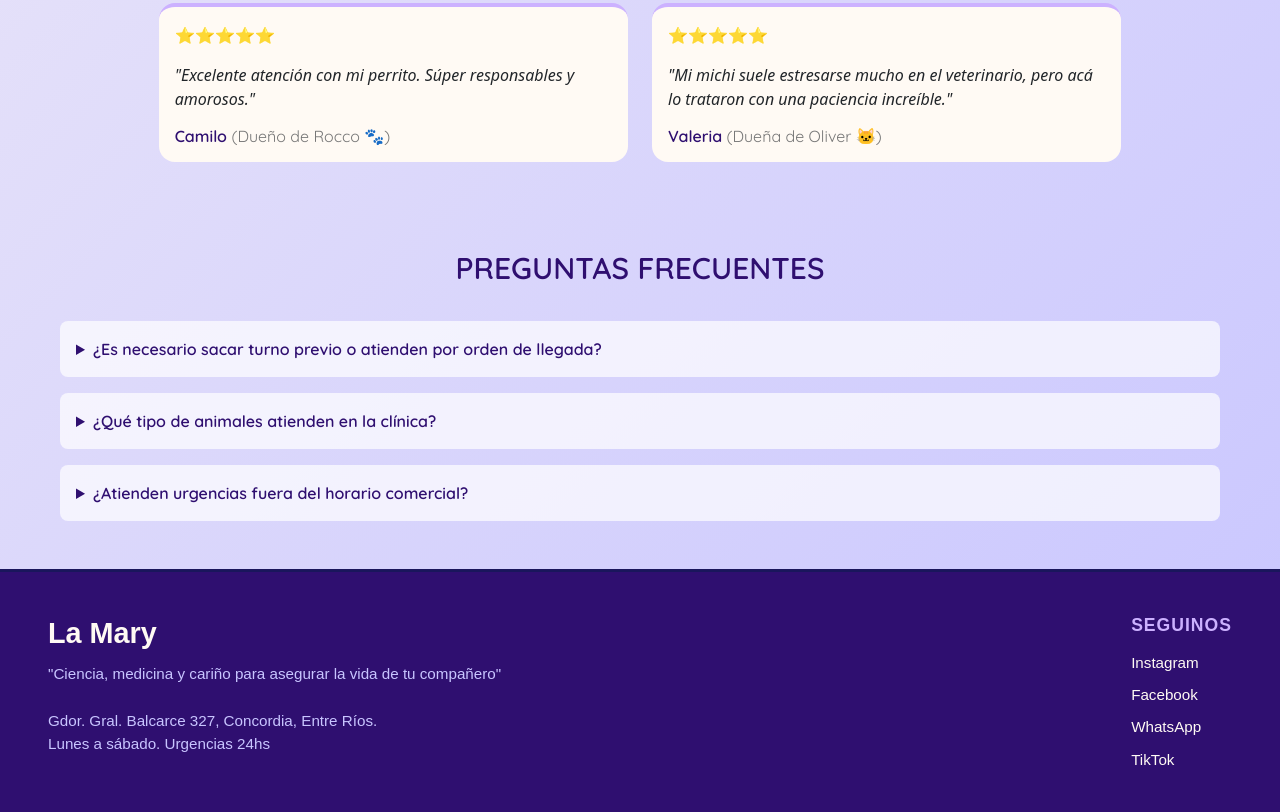
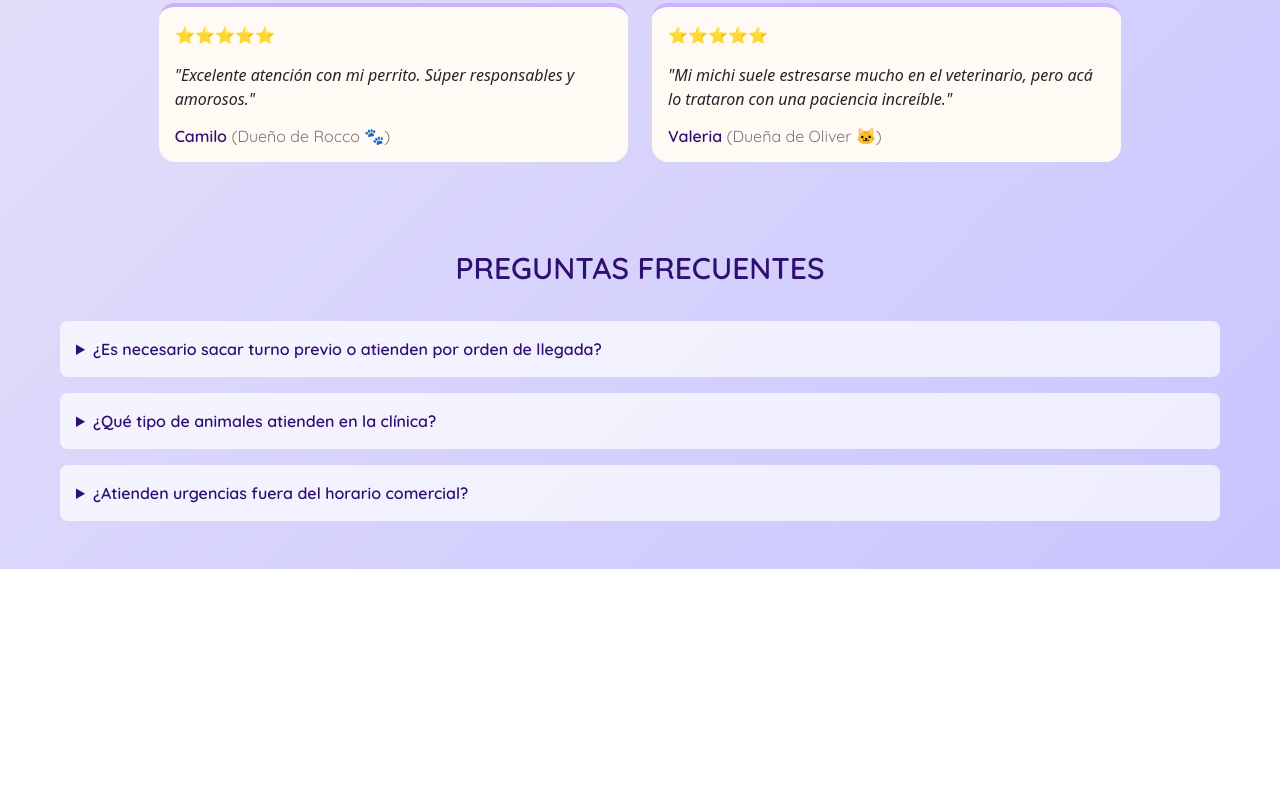
Before and after one commit to munozbrisa110-source/BORRADOR_IDW_VETE, a website built with Vite: page institucional.html in a window 1280 px wide. Shown: the part 2051-2863 px from the top of the page. After the commit the page ends 2620 px from the top, so only its background shows below. Built offline with nearby package versions, Linux system fonts and the light colour scheme; a web font is replaced by a local one.

Commit message:
19 sept 2026, 22:37

```diff
--- a/institucional.html
+++ b/institucional.html
@@ -301,31 +301,7 @@
 
 
     <!-- FOOTER -->
-    <footer>
-        <div class="footer-marca">
-            <span>La Mary</span>
 
-            <p class="lema">
-                "Ciencia, medicina y cariño para asegurar la vida de tu compañero"
-            </p>
-
-            <p>
-                Gdor. Gral. Balcarce 327, Concordia, Entre Ríos.<br>
-                Lunes a sábado. Urgencias 24hs
-            </p>
-        </div>
-
-        <div class="footer-seccion">
-
-            <span>Seguinos</span>
-
-            <a href="#" target="_blank">Instagram</a>
-            <a href="#" target="_blank">Facebook</a>
-            <a href="#" target="_blank">WhatsApp</a>
-            <a href="#" target="_blank">TikTok</a>
-
-        </div>
-    </footer>
 
     <script src="node_modules/bootstrap/dist/js/bootstrap.bundle.min.js"></script>
 
```
